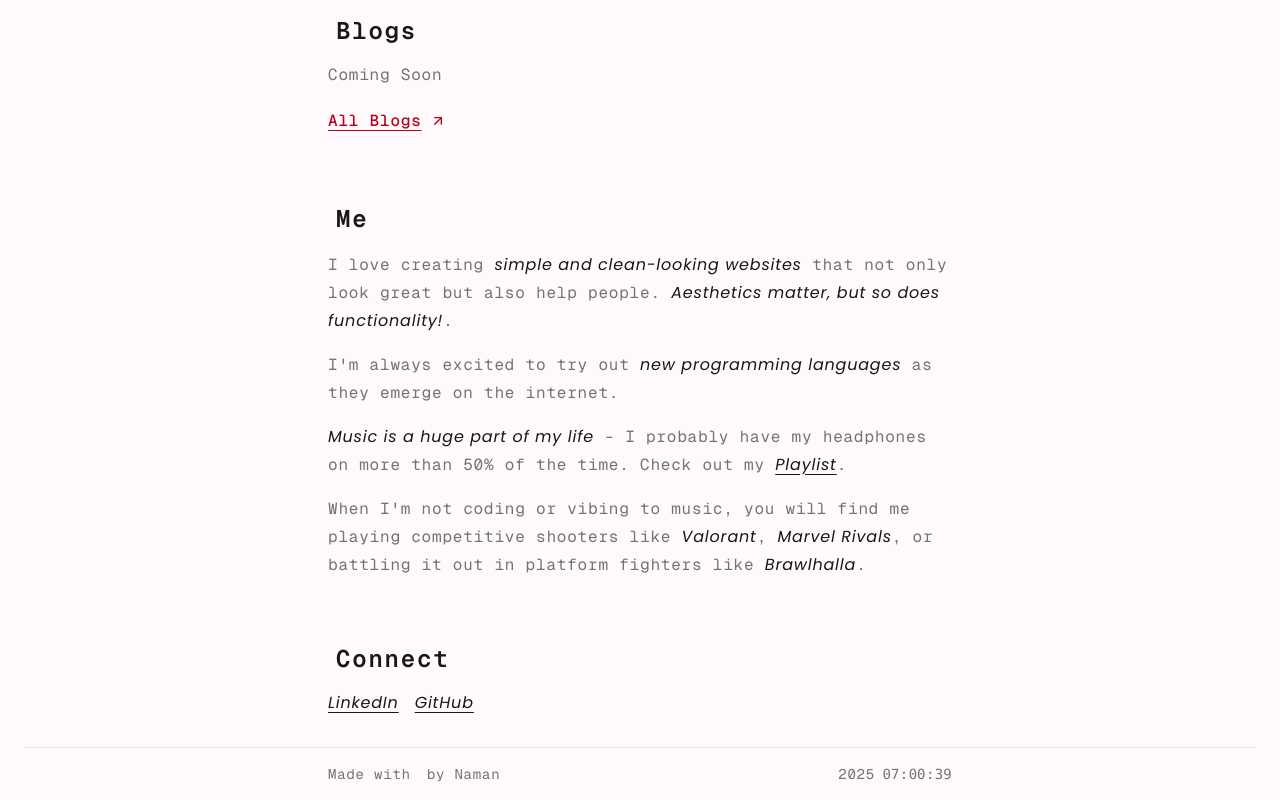
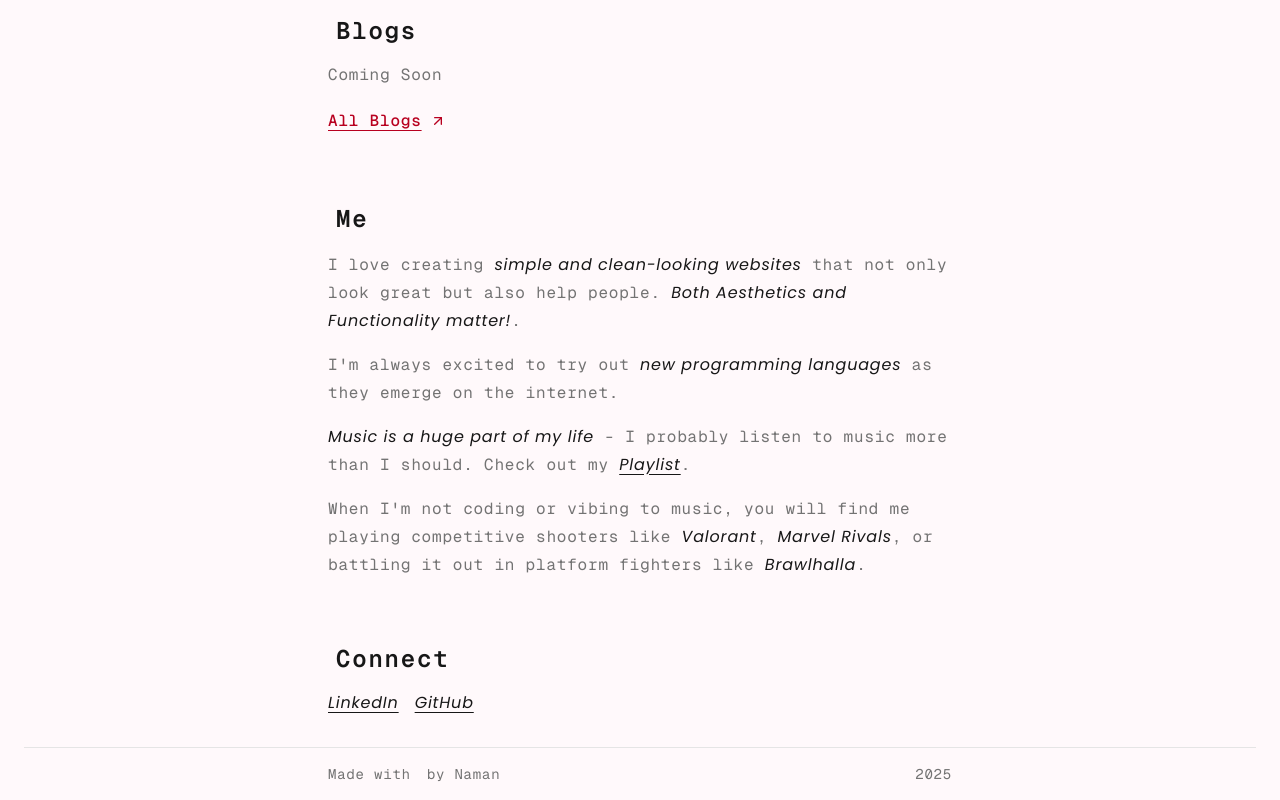
Before and after one commit to namannc13/chom, a React (Vite) app: page / in a window 1280 px wide. Shown: the part 1120-1920 px from the top of the page. Built offline with nearby package versions, Linux system fonts and the light colour scheme; a web font is replaced by a local one.

Commit message:
Removed Clock

```diff
--- a/src/App.tsx
+++ b/src/App.tsx
@@ -1,4 +1,3 @@
-import { Clock } from "./components/clock";
 import { ThemeProvider } from "./components/theme_provider";
 import { ModeToggle } from "./components/mode_toggle";
 import { InView } from "./components/ui/in_view";
@@ -66,7 +65,6 @@ function Footer() {
       </p>
       <div className="flex gap-2 items-center text-muted-foreground justify-center text-sm">
         2025
-        <Clock />
       </div>
     </footer>
   );
--- a/src/components/badge.tsx
+++ b/src/components/badge.tsx
@@ -2,7 +2,7 @@ function Badge({ children, id }: { children: React.ReactNode; id: number }) {
   return (
     <div
       key={id}
-      className="relative rounded bg-muted text-foreground font-semibold px-[0.75rem] py-[0.1rem] italic text-sm w-fit font-montserrat hover:cursor-pointer"
+      className="relative rounded bg-accent text-foreground font-semibold px-[0.75rem] py-[0.1rem] italic text-sm w-fit font-montserrat hover:cursor-pointer"
     >
       {children}
     </div>
--- a/src/components/clock.tsx
+++ /dev/null
@@ -1,28 +0,0 @@
-'use client';
-import { SlidingNumber } from './ui/sliding_number';
-import { useEffect, useState } from 'react';
-
-export function Clock() {
-  const [hours, setHours] = useState(new Date().getHours());
-  const [minutes, setMinutes] = useState(new Date().getMinutes());
-  const [seconds, setSeconds] = useState(new Date().getSeconds());
-
-  useEffect(() => {
-    const interval = setInterval(() => {
-      setHours(new Date().getHours());
-      setMinutes(new Date().getMinutes());
-      setSeconds(new Date().getSeconds());
-    }, 1000);
-    return () => clearInterval(interval);
-  }, []);
-
-  return (
-    <div className="flex items-center font-mono text-sm">
-      <SlidingNumber value={hours} padStart={true} />
-      <span className="text-muted-foreground">:</span>
-      <SlidingNumber value={minutes} padStart={true} />
-      <span className="text-muted-foreground">:</span>
-      <SlidingNumber value={seconds} padStart={true} />
-    </div>
-  );
-}
--- a/src/index.css
+++ b/src/index.css
@@ -95,7 +95,7 @@ body {
   --foreground: oklch(0.985 0 0);
   --muted: oklch(0.269 0 0);
   --muted-foreground: oklch(0.708 0 0);
-  --accent-foreground: #B8001F;
+  --accent-foreground: #b8001f;
   --border: oklch(0.269 0 0);
 
   --accent: oklch(0.269 0 0);
--- a/src/pages/home.tsx
+++ b/src/pages/home.tsx
@@ -147,9 +147,7 @@ function Home() {
                 I love creating{" "}
                 <Highlight>simple and clean-looking websites</Highlight> that
                 not only look great but also help people.{" "}
-                <Highlight>
-                  Aesthetics matter, but so does functionality!
-                </Highlight>
+                <Highlight>Both Aesthetics and Functionality matter!</Highlight>
                 .
               </Para>
               <Para>
@@ -159,8 +157,7 @@ function Home() {
               </Para>
               <Para>
                 <Highlight>Music is a huge part of my life</Highlight> - I
-                probably have my headphones on more than 50% of the time. Check
-                out my{" "}
+                probably listen to music more than I should. Check out my{" "}
                 <Link
                   to="https://open.spotify.com/playlist/7aJTTUpRfBaptrgC37KpH9"
                   className="text-primary hover:text-accent-foreground"
```
